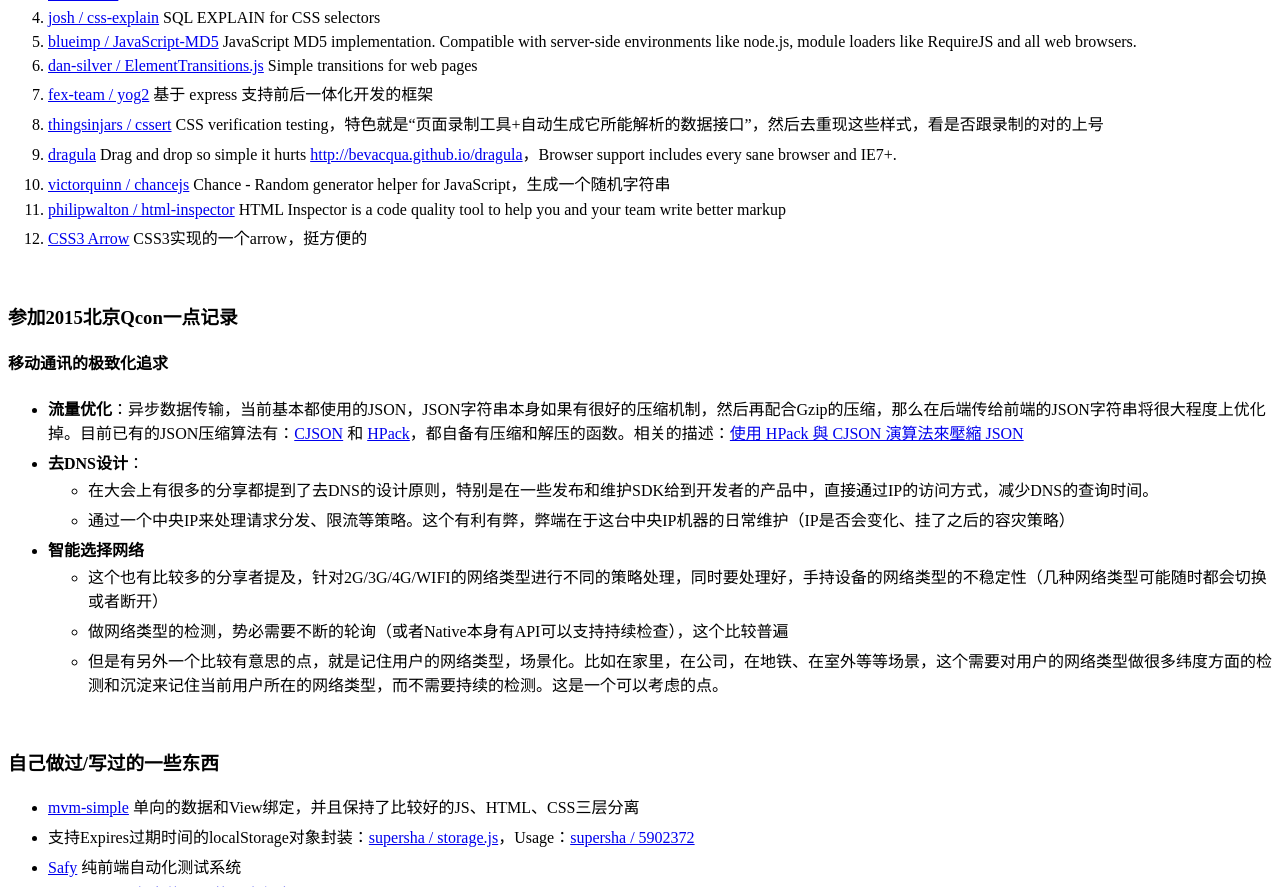
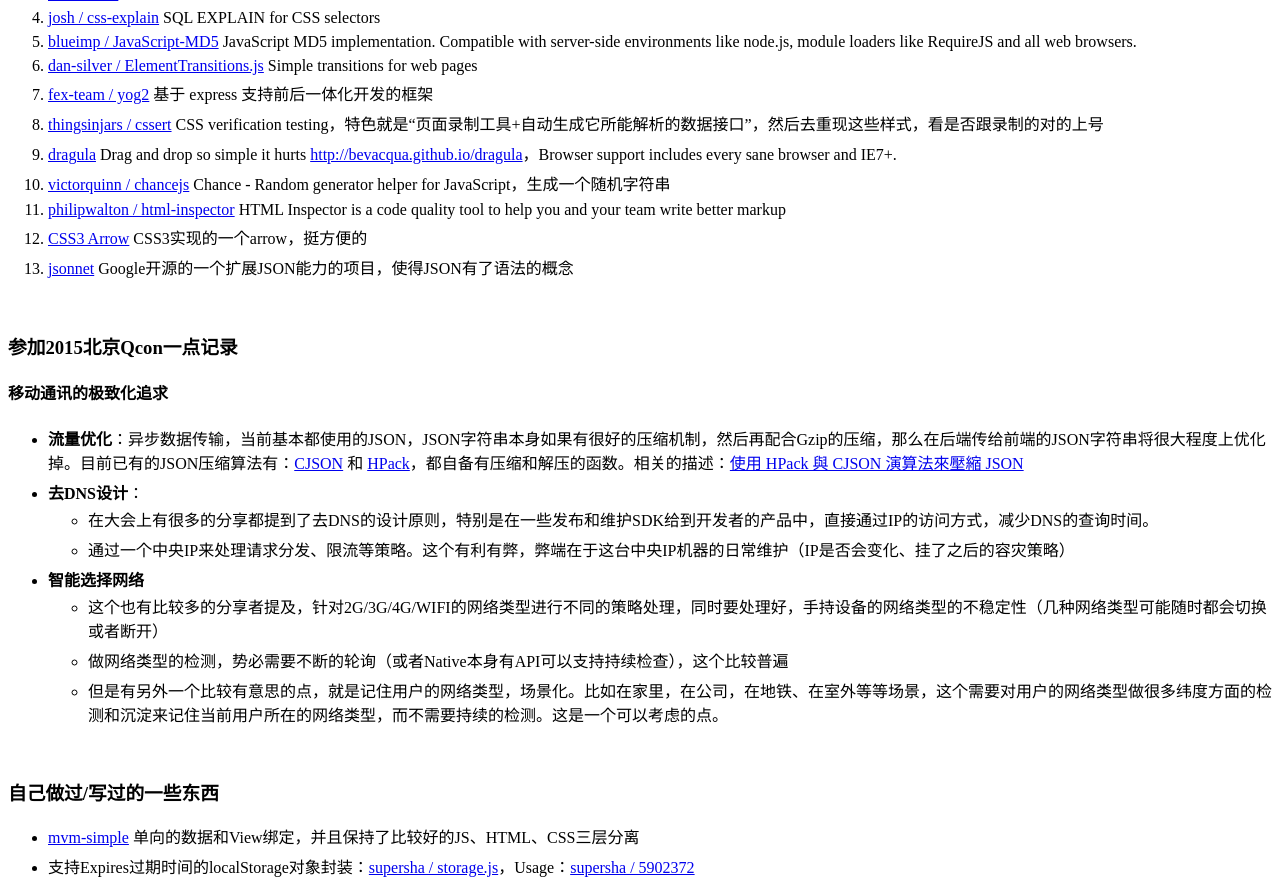
Before and after one commit to supersha/supersha.github.io, a Jekyll site: the page built from index.md, in a window 1280 px wide and 900 px high, scrolled down 2861 px, cut to the strip 0-887 px from the top of the window. Built offline with Jekyll 4.4.1, drawn with Linux system fonts in a browser that asks for light colours.

Commit message:
by shafeng

```diff
--- a/index.md
+++ b/index.md
@@ -93,6 +93,7 @@ tagline: 记录自己的前端生涯
 0. [victorquinn / chancejs](https://github.com/victorquinn/chancejs) Chance - Random generator helper for JavaScript，生成一个随机字符串
 0. [philipwalton / html-inspector](https://github.com/philipwalton/html-inspector) HTML Inspector is a code quality tool to help you and your team write better markup
 0. [CSS3 Arrow](http://cssarrowplease.com/) CSS3实现的一个arrow，挺方便的
+0. [jsonnet](http://google.github.io/jsonnet/doc/userdocs.html) Google开源的一个扩展JSON能力的项目，使得JSON有了语法的概念
 
 <br>
 
```
